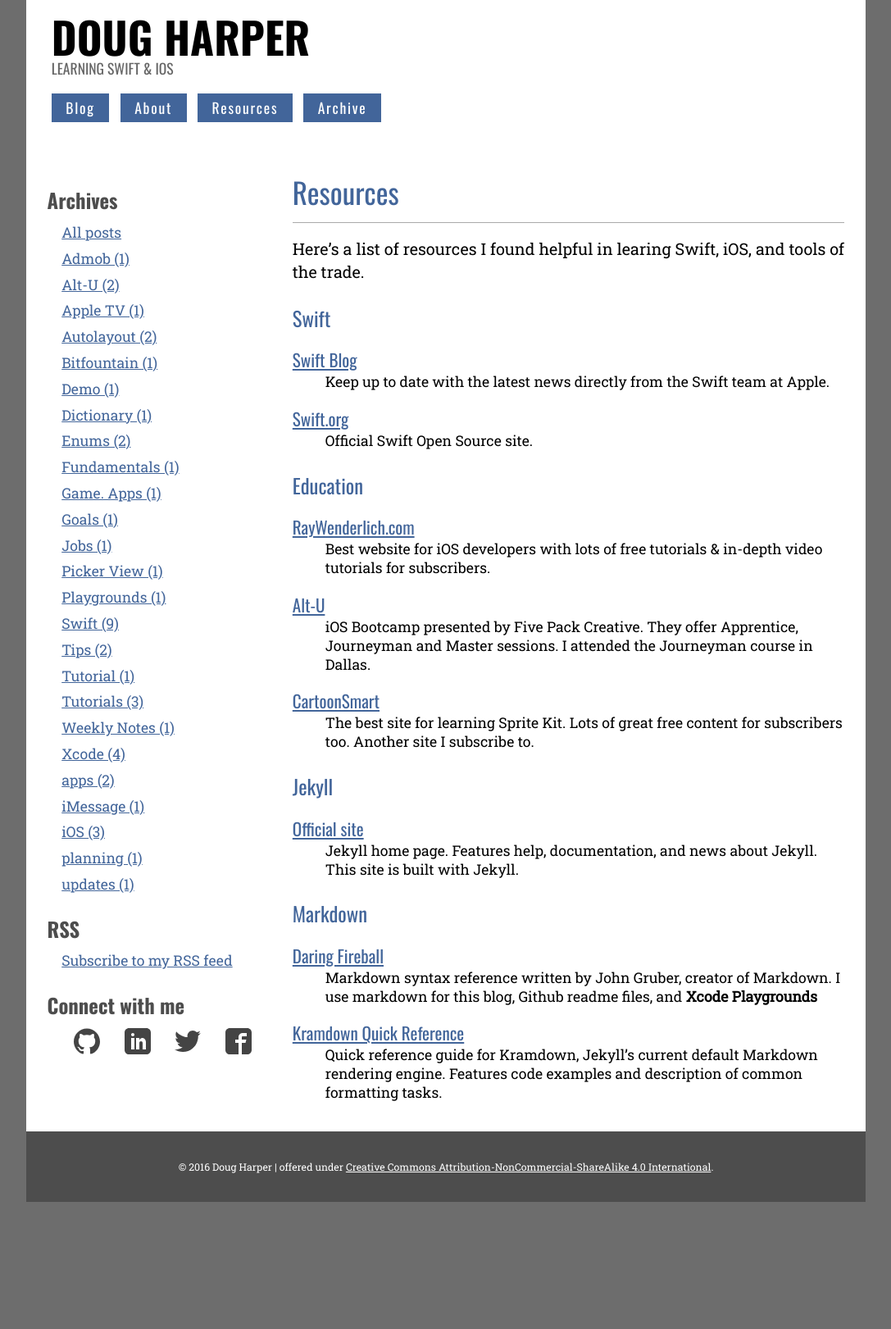
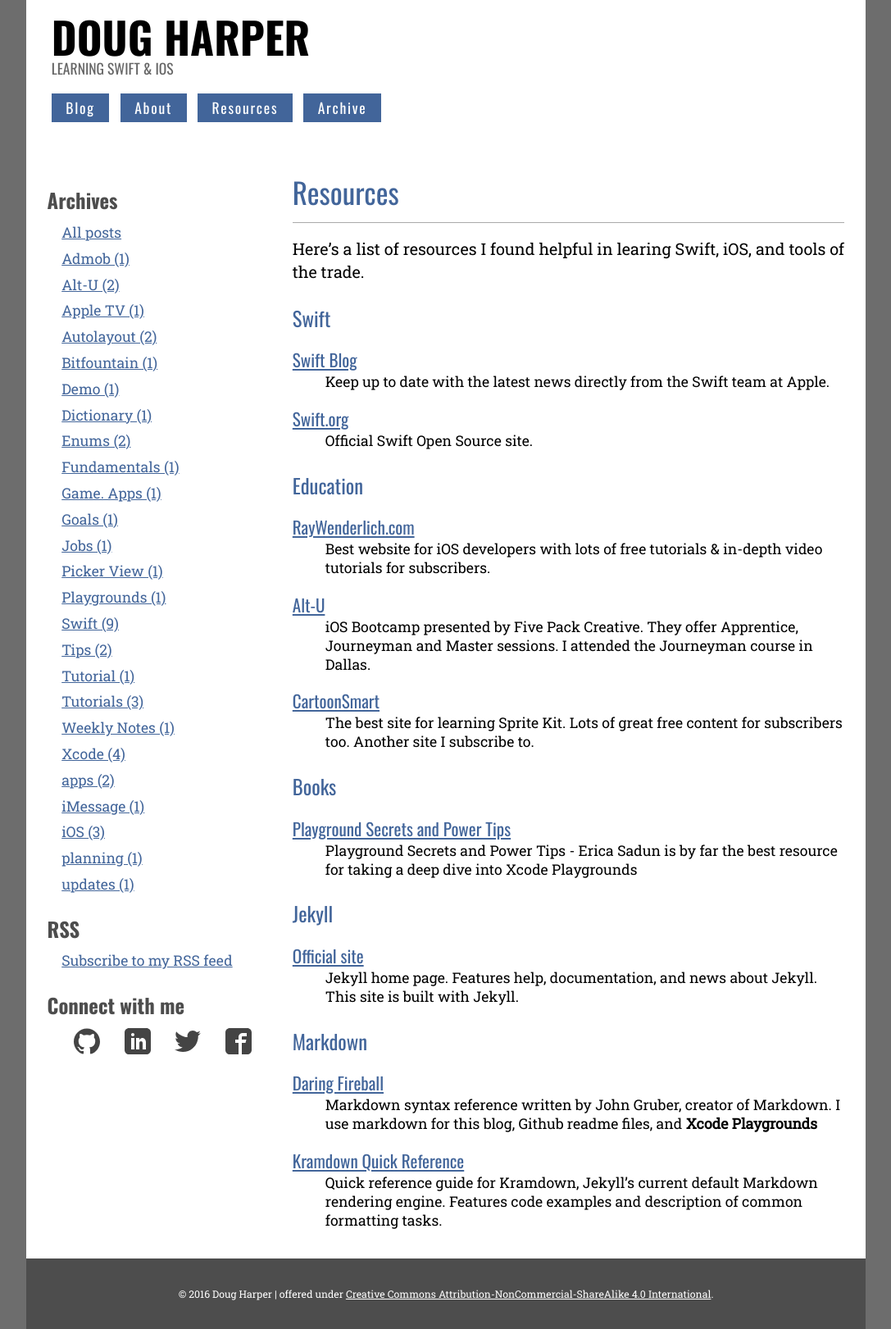
Before and after one commit to endodoug/endodoug.github.io, a Jekyll site: the page built from resources.md, in a window 1280 px wide. Shown: the whole page at 82% size, without its empty margins (96-1183 px from the left). Built offline with Jekyll 4.4.1, drawn with Linux system fonts in a browser that asks for light colours; before the commit the page ends 1466 px from its top, so only the background shows below that.

Commit message:
Update resources.md

```diff
--- a/resources.md
+++ b/resources.md
@@ -24,6 +24,11 @@
 [CartoonSmart](http://cartoonsmart.com/ref/511/ "CartoonSmart")
 : The best site for learning Sprite Kit.  Lots of great free content for subscribers too.  Another site I subscribe to.
 
+### Books
+
+[Playground Secrets and Power Tips](https://geo.itunes.apple.com/us/book/playground-secrets-power-tips/id982838034?mt=11&at=11lJNj "Playground Secrets and Power Tips")
+: Playground Secrets and Power Tips - Erica Sadun is by far the best resource for taking a deep dive into Xcode Playgrounds
+
 ### Jekyll
 
 [Official site](http://jekyllrb.com/ "Official Jekyll site")
```
